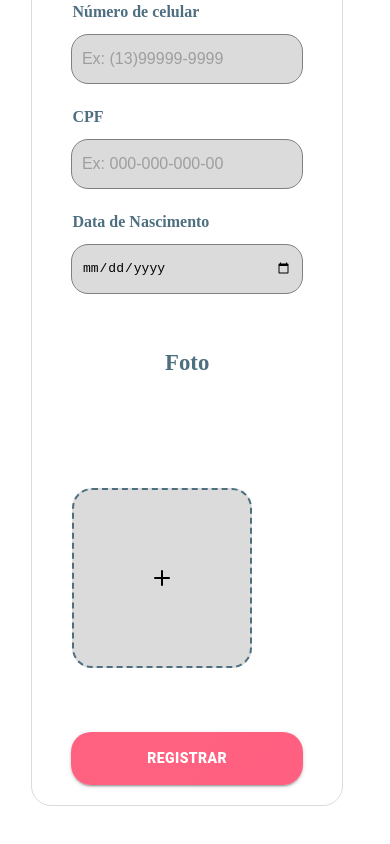
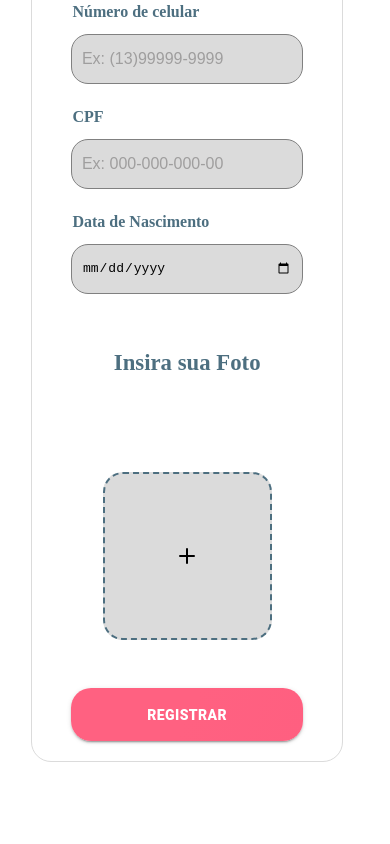
Before and after one commit to Luccacpl/Faxilita, a React (Create React App) app: page /Cadastro/2 in a window 390 px wide. Shown: the part 856-1700 px from the top of the page. After the commit the page ends 1668 px from the top, so only its background shows below. Built offline with nearby package versions, Linux system fonts and the light colour scheme.

Commit message:
Arrumando Input file

```diff
--- a/src/pages/CadastroContratante.tsx
+++ b/src/pages/CadastroContratante.tsx
@@ -7,8 +7,6 @@ import { Link } from 'react-router-dom';
 import CustomButton from '../components/CustomButton';
 
 import '../styles/pages/CadastroContratante.css';
-
-
 
 
 const useStyles = makeStyles((theme: Theme) =>
@@ -81,7 +79,7 @@ function CadastroContratante(){
                     <Grid container spacing={3}>
 
                         <Grid item xs={12} className="fixed">
-                                <h1 className={classes.Title}>Registrar novo Contratante</h1>
+                            <h1 className={classes.Title}>Registrar novo Contratante</h1>
                         </Grid>
 
                         <Grid item xs={12}>
@@ -134,19 +132,27 @@ function CadastroContratante(){
                         </Grid>
 
                         <Grid item xs={12} className="fixed">
-                                <h1 className={classes.Title}>Foto</h1>
+                                <h1 className={classes.Title}>Insita sua Foto</h1>
                         </Grid>
 
                         <Grid item xs={12}>
                             <hr />
                         </Grid>
 
-                        <Grid item xs={12}>
+                        <Grid item xs={12} sm={4}>
+                            <div></div>
+                        </Grid>
+
+                        <Grid item xs={12} sm={4}>
                             <label className="custom-file-upload">
                                 <FiPlus size={24} color="black"/>
                                 <input onChange={handleSelectedImages} type="file">
                                 </input>
                             </label>
+                        </Grid>
+
+                        <Grid item xs={12} sm={4}>
+                            <div></div>
                         </Grid>
 
                         <Grid item xs={12}>
--- a/src/pages/CadastroTrabalhador.tsx
+++ b/src/pages/CadastroTrabalhador.tsx
@@ -132,19 +132,27 @@ function CadastroTrabalhador(){
                         </Grid>
 
                         <Grid item xs={12} className="fixed">
-                                <h1 className={classes.Title}>Foto</h1>
+                                <h1 className={classes.Title}>Insira sua Foto</h1>
                         </Grid>
 
                         <Grid item xs={12}>
                             <hr />
                         </Grid>
 
-                        <Grid item xs={12}>
+                        <Grid item xs={12} sm={4}>
+                            <div></div>
+                        </Grid>
+
+                        <Grid item xs={12} sm={4}>
                             <label className="custom-file-upload">
                                 <FiPlus size={24} color="black"/>
                                 <input onChange={handleSelectedImages} type="file">
                                 </input>
                             </label>
+                        </Grid>
+
+                        <Grid item xs={12} sm={4}>
+                            <div></div>
                         </Grid>
 
                         <Grid item xs={12}>
--- a/src/styles/pages/CadastroContratante.css
+++ b/src/styles/pages/CadastroContratante.css
@@ -134,8 +134,8 @@ input[type='file'] {
 }
 
 #page-cadastro-contratante .wrapper .custom-file-upload {
-	height: 180px;
-	width: 180px;
+	height: 20vh;
+	width: 20vh;
 	border: 2px dashed #4d6f80;
 	background-color: #dbdbdb;
 	border-radius: 20px;
@@ -144,6 +144,8 @@ input[type='file'] {
 	display: flex;
 	justify-content: center;
 	align-items: center;
+
+	margin: 3%;
 }
 
 hr {
@@ -209,4 +211,22 @@ hr {
 		font-weight: 800;
 		line-height: 70px;
 	}
+
+	#page-cadastro-contratante .wrapper .custom-file-upload {
+		display: flex;
+		justify-content: center;
+		align-items: center;
+
+		margin: auto;
+	}
+
+	hr {
+		width: 80%;
+		margin: auto;
+		height: 1px;
+		color: black;
+		background-color: black;
+		border: 1px solid black;
+		opacity: 1;
+	}
 }
--- a/src/styles/pages/CadastroTrabalhador.css
+++ b/src/styles/pages/CadastroTrabalhador.css
@@ -134,8 +134,8 @@ input[type='file'] {
 }
 
 #page-cadastro-trabalhador .wrapper .custom-file-upload {
-	height: 180px;
-	width: 180px;
+	height: 20vh;
+	width: 20vh;
 	border: 2px dashed #4d6f80;
 	background-color: #dbdbdb;
 	border-radius: 20px;
@@ -144,6 +144,8 @@ input[type='file'] {
 	display: flex;
 	justify-content: center;
 	align-items: center;
+
+	margin: 3%;
 }
 
 hr {
@@ -209,4 +211,22 @@ hr {
 		font-weight: 800;
 		line-height: 70px;
 	}
+
+	#page-cadastro-trabalhador .wrapper .custom-file-upload {
+		display: flex;
+		justify-content: center;
+		align-items: center;
+
+		margin: auto;
+	}
+
+	hr {
+		width: 80%;
+		margin: auto;
+		height: 1px;
+		color: black;
+		background-color: black;
+		border: 1px solid black;
+		opacity: 1;
+	}
 }
```
